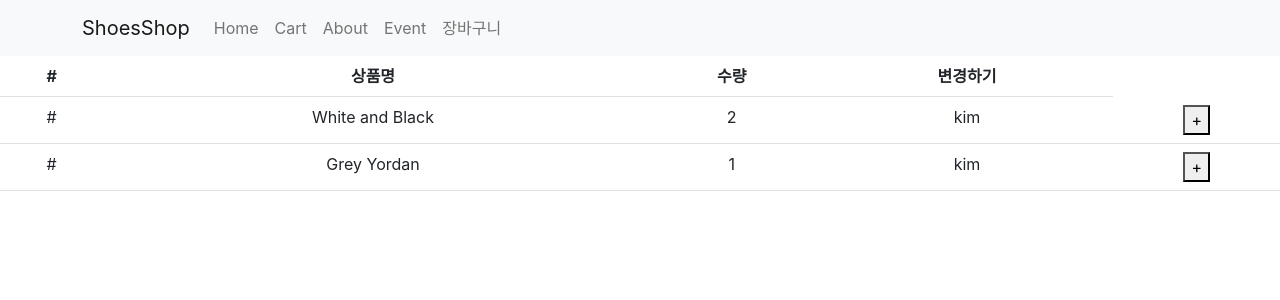
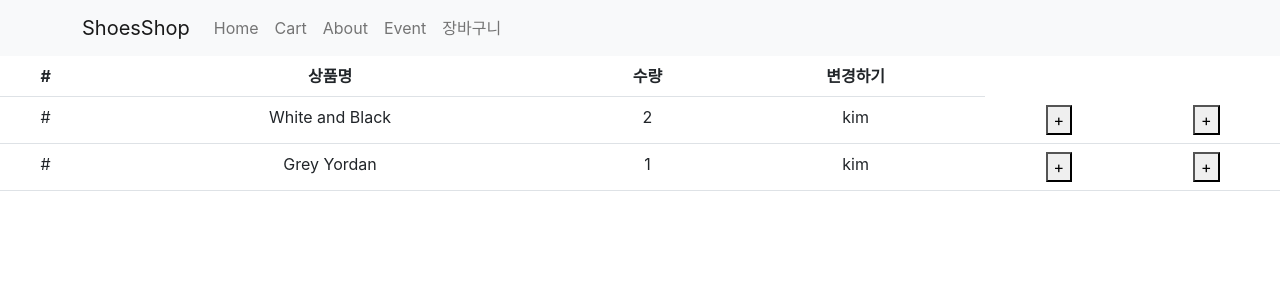
Before and after one commit to dabinnkim/React, a React (Create React App) app in the folder shoppingmall/: page /basket in a window 1280 px wide. Shown: the top 300 px of the page. Built offline with nearby package versions, Linux system fonts and the light colour scheme.

Commit message:
컴포넌트에서 store 변경함수 가져오기

```diff
--- a/shoppingmall/src/compo/Basket.js
+++ b/shoppingmall/src/compo/Basket.js
@@ -1,8 +1,7 @@
 import React from 'react'
 import { Table } from 'react-bootstrap';
 import { useSelector, useDispatch } from 'react-redux';
-import {setUser} from './../store'; //store에서 state 변경함수 가져옴
-import { increase } from '../store/basketSlice';
+import {setUser, increase} from './../store'; //store에서 state 변경함수 가져옴
 
 const Basket = () => {
 
@@ -11,7 +10,7 @@ const Basket = () => {
     console.log(state.user)
 
 
-   //store.js에 state변경함수 요청
+   //useDispatch : store에 있는 state변경함수 가져오기
    let dispatch = useDispatch()
 
     return (
@@ -38,12 +37,19 @@ const Basket = () => {
                                         dispatch(increase(state.basket[i].id))
                                     }}>+</button>
                                 </td>
+                                <td>
+                                    <button onClick={()=>{
+                                        dispatch(setUser())
+                                    }}>+</button>
+                                </td>
                             </tr>
                         </tbody>
                )
 
             }
 
+
+
         </Table>
     )
 }
--- a/shoppingmall/src/compo/Cart.js
+++ b/shoppingmall/src/compo/Cart.js
@@ -46,6 +46,7 @@ const Cart = ({shoes}) => {
         }
     },[])
 
+
     return (
         <div className={`container start ${cart}`}>
             {
@@ -69,9 +70,11 @@ const Cart = ({shoes}) => {
                     <h4 className="pt-5">{상품.title}</h4>
                     <p>{상품.content}</p>
                     <p>{상품.price}</p>
+                    {/* 주문하기 누르면 장바구니에 항목 추가시키기 */}
                     <button className="btn btn-danger">주문하기</button>
                 </div>
             </div>
+
             <Nav variant="tabs" defaultActiveKey="link0">
                 <Nav.Item>
                     <Nav.Link onClick={()=>{setTab(0)}} eventKey="link0">버튼0</Nav.Link>
--- a/shoppingmall/src/store.js
+++ b/shoppingmall/src/store.js
@@ -30,7 +30,7 @@ export default configureStore({
   reducer: {
     user : user.reducer,
     stock : stock.reducer,
-    basket : basket.reducer
+    basket : basket.reducer //바깥에 만들어둠
 
   }
 })
--- a/shoppingmall/src/store/basketSlice.js
+++ b/shoppingmall/src/store/basketSlice.js
@@ -6,11 +6,12 @@ let basket = createSlice({
         {id : 0, name : 'White and Black', count : 2},
         {id : 2, name : 'Grey Yordan', count : 1}
       ],
+    //변경함수
     reducers : {
         increase(state,action){
             //id가 payload와 같은 요소 찾기
-            let 번호 = state.findIndex((e)=>e.id === action.payload) //findIndex의 파라미터는 state의 요소 하나하나
-            state[번호].count++
+            let num = state.findIndex((e)=>e.id === action.payload) //findIndex의 파라미터e는 state의 요소 하나하나
+            state[num].count++
         }
     }
 })
```
